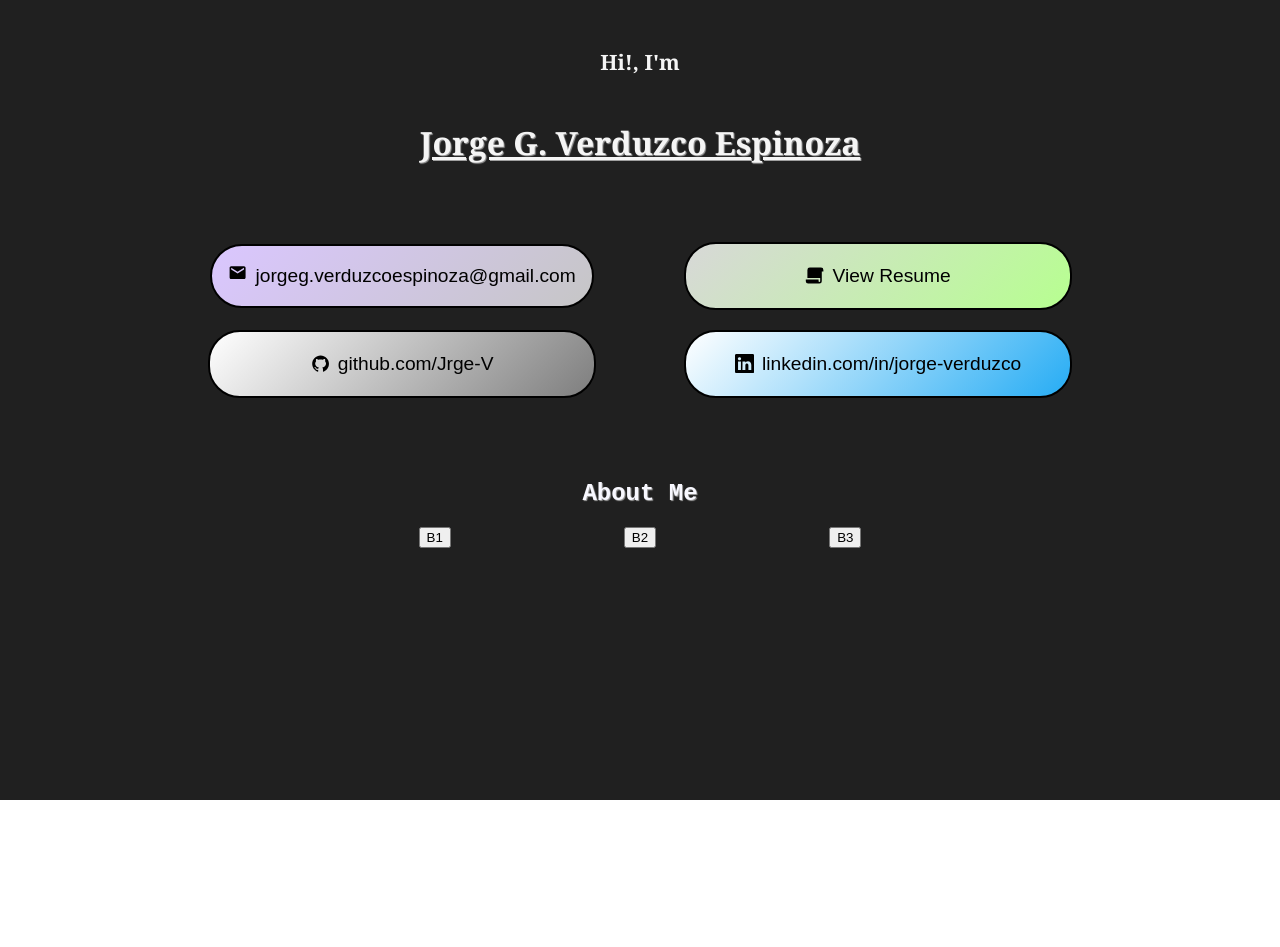
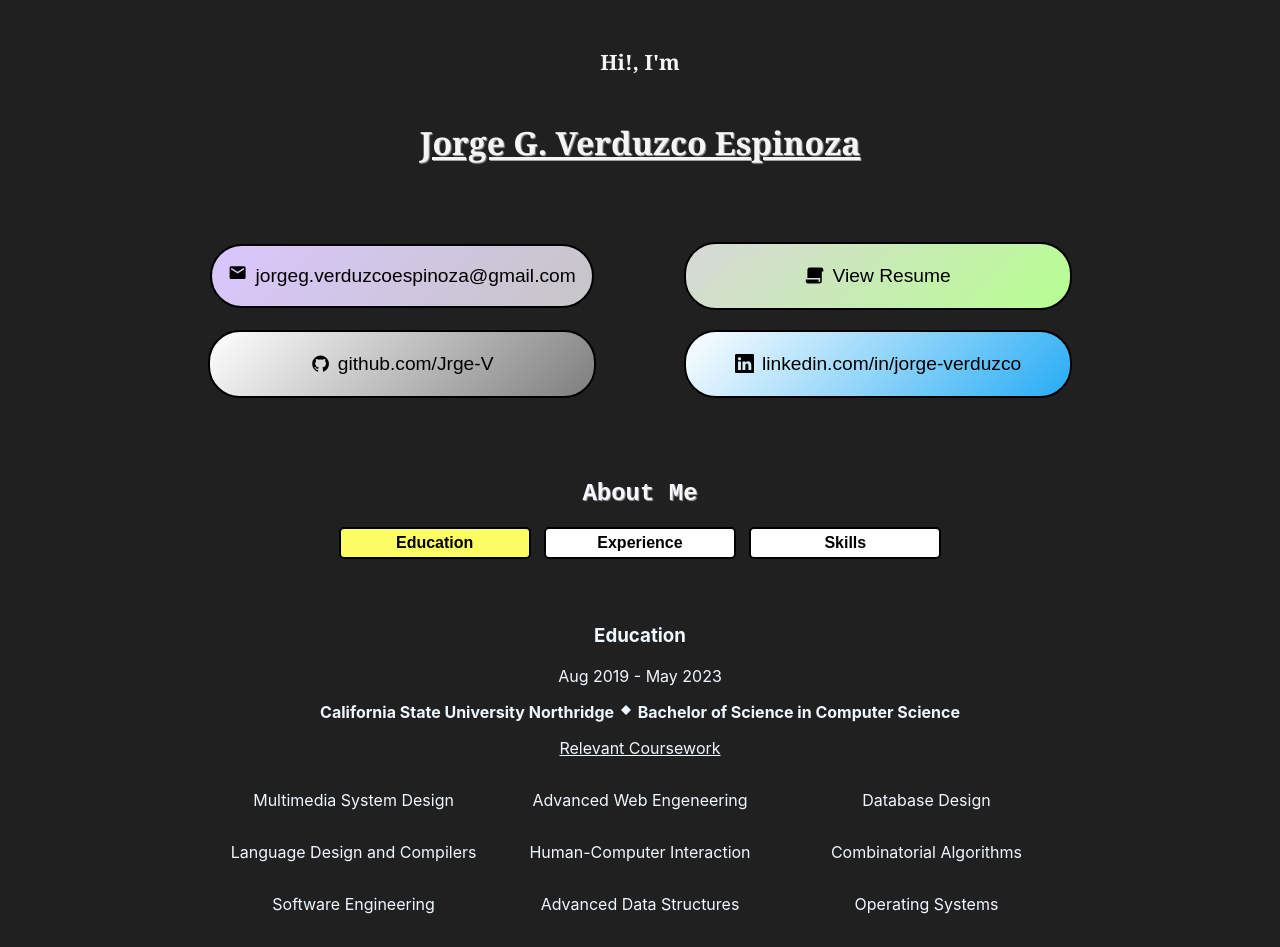
Before and after one commit to Jrge-V/Portfolio, a React (Create React App) app: page / in a window 1280 px wide. Shown: the top 947 px of the page. Before the commit the page ends 800 px from the top, so only its background shows below. Built offline with nearby package versions, Linux system fonts and the light colour scheme.

Commit message:
about me section worked on

```diff
--- a/src/App.css
+++ b/src/App.css
@@ -253,34 +253,41 @@
   grid-column: span 16;
 }
 
-.about-me-buttons {
+.about-me-button-container {
   display: grid;
   grid-column: 5/13;
   grid-template-columns: repeat(3, 1fr);
 }
 
-.button-1 {
-  color: aliceblue;
+.about-me-button-layout {
   display: flex;
   align-items: center;
   justify-content: center;
 }
 
-.button-2 {
-  color: aliceblue;
-  display: flex;
-  align-items: center;
-  justify-content: center;
-
+.about-me-buttons {
+  color: black;
+  background-color: white;
+  font-size: 1rem;
+  font-weight: bold;
+  width: 12rem;
+  height: 2rem;
+  border: 2px solid black;
+  border-radius: 5px;
+  transition: background 0.5s;
 }
 
-.button-3 {
-  color: aliceblue;
-  display: flex;
-  align-items: center;
-  justify-content: center;
+.about-me-buttons:hover {
+  background: linear-gradient(white, white 50%, rgb(253, 253, 100) 50%, rgb(253, 253, 100));
+  cursor: pointer;
+  background-position: 100% 100%;
+  background-size: 100% 200%;
+}
 
+.about-me-buttons.active {
+  background-color: rgb(253, 253, 100);
 }
+
 
 .about-me-container {
   display: grid;
@@ -292,6 +299,28 @@
   justify-content: center;
 }
 
+.education-title {
+  text-align: center;
+}
+
+.education-school {
+  text-align: center;
+  font-weight: 1rem;
+  font-weight: bold;
+}
+
+.education-coursework-title {
+  font-size: 1rem;
+  text-align: center;
+  text-decoration: underline;
+}
+
+.education-coursework-container {
+  display: grid;
+  grid-column: 5/13;
+  grid-template-columns: repeat(3, 1fr);
+  text-align: center;
+}
 
 
 
--- a/src/App.js
+++ b/src/App.js
@@ -17,6 +17,7 @@ export default function Home() {
   );
 
   const [isCopied, setIsCopied] = useState(false);
+  const [buttonMessage, setButtonMessage] = useState("");
 
   const handleCopyText = () => {
     clipboardCopy(textToCopy)
@@ -42,6 +43,115 @@ export default function Home() {
     };
   }, [isCopied]);
 
+
+  //buttons
+
+  const [activeButtonIndex, setActiveButtonIndex] = useState(0);
+
+  const buttonMessages = [
+
+    // message 1
+    <div>
+
+      <div className="education-title">
+        <h3>
+          Education
+        </h3>
+      </div>
+
+      <div className="education-title">
+        <p>
+          Aug 2019 - May 2023
+        </p>
+      </div>
+
+      <div className="education-school">
+        <p >California State University Northridge <VscDebugBreakpointLog /> Bachelor of Science in Computer Science</p>
+      </div>
+
+      <div className="education-coursework-title">
+        <p>
+          Relevant Coursework
+        </p>
+      </div>
+
+      <div className="education-coursework-container">
+        <div>
+          <p>
+            Multimedia System Design
+          </p>
+        </div>
+        <div>
+          <p>
+            Advanced Web Engeneering
+          </p>
+        </div>
+        <div>
+          <p>
+            Database Design
+          </p>
+        </div>
+        <div>
+          <p>
+            Language Design and Compilers
+          </p>
+        </div>
+        <div>
+          <p>
+            Human-Computer Interaction
+          </p>
+        </div>
+        <div>
+          <p>
+            Combinatorial Algorithms
+          </p>
+        </div>
+        <div>
+          <p>
+            Software Engineering
+          </p>
+        </div>
+        <div>
+          <p>
+            Advanced Data Structures
+          </p>
+        </div>
+        <div>
+          <p>
+            Operating Systems
+          </p>
+        </div>
+        <div>
+          <p>
+            Discrete Structures
+          </p>
+        </div>
+        <div>
+          <p>
+            Concepts of Programming Languages
+          </p>
+        </div>
+        <div>
+          <p>
+            Automota
+          </p>
+        </div>
+      </div>
+
+    </div>,
+
+
+    //message 2
+    "Message for button 2",
+
+
+    //message 3
+    "Message for button 3",
+  ];
+
+  const handleButtonClick = (index) => {
+    setActiveButtonIndex(index);
+  };
 
 
   return (
@@ -104,19 +214,38 @@ export default function Home() {
           <h2>About Me</h2>
         </div>
 
-        <div class="about-me-buttons">
-          <div class="button-1">
-            <button>B1</button>
+        <div className="about-me-button-container">
+          <div className="about-me-button-layout">
+            <button
+              className={`about-me-buttons ${activeButtonIndex === 0 ? "active" : ""}`}
+              onClick={() => handleButtonClick(0)}
+              id="button-1"
+            >
+              Education
+            </button>
           </div>
-          <div class="button-2">
-            <button>B2</button>
+          <div className="about-me-button-layout">
+            <button
+              className={`about-me-buttons ${activeButtonIndex === 1 ? "active" : ""}`}
+              onClick={() => handleButtonClick(1)}
+              id="button-2"
+            >
+              Experience
+            </button>
           </div>
-          <div class="button-3">
-            <button>B3</button>
+          <div className="about-me-button-layout">
+            <button
+              className={`about-me-buttons ${activeButtonIndex === 2 ? "active" : ""}`}
+              onClick={() => handleButtonClick(2)}
+              id="button-3"
+            >
+              Skills
+            </button>
           </div>
         </div>
 
-        <div class="about-me-container"></div>
+        <div className="about-me-container">{buttonMessages[activeButtonIndex]}</div>
+
 
 
 
```
Also changed, not shown: public/index.html (+0 -23 lines), src/AboutMe.js (added, +11 -0 lines).
